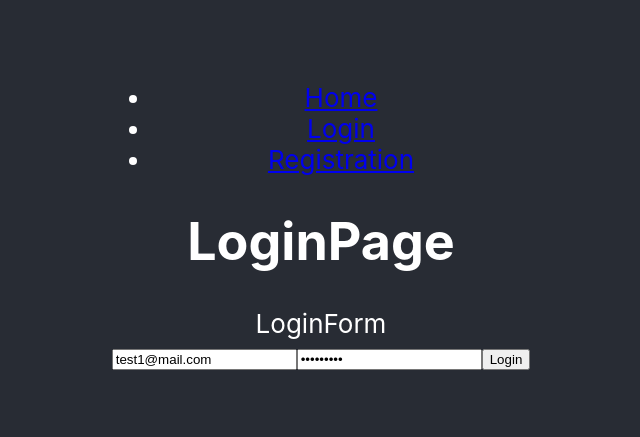
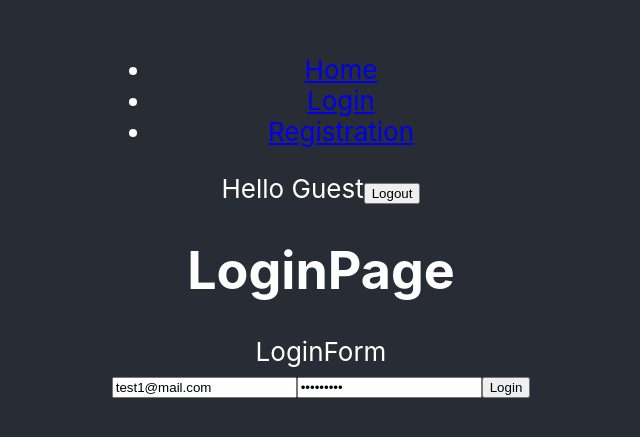
Before and after one commit to Inlvert/MERN-Store, a React (Create React App) app in the folder client/: page /login in a window 1280 px wide. Shown: the part 187-624 px from the top of the page, without its empty margins (319-959 px from the left). Built offline with nearby package versions, Linux system fonts and the light colour scheme.

Commit message:
add button logout + api

```diff
--- a/client/src/api/index.js
+++ b/client/src/api/index.js
@@ -6,6 +6,11 @@ const httpClient = axios.create({
 });
 
 let accessToken = null;
+
+export const clearToken = () => {
+  accessToken = null;
+  localStorage.removeItem(CONSTANTS.REFRESH_TOKEN);
+};
 
 // Add a request interceptor
 httpClient.interceptors.request.use(
--- a/client/src/components/Header/index.jsx
+++ b/client/src/components/Header/index.jsx
@@ -1,7 +1,19 @@
-import React from "react";
+import React, { useEffect } from "react";
 import { NavLink } from "react-router";
+import { useDispatch, useSelector } from "react-redux";
+import { logout } from "../../redux/slices/authSlice";
+import { clearToken } from "../../api";
 
 function Header(props) {
+  const dispatch = useDispatch();
+
+  const { user } = useSelector((state) => state.auth);
+
+  const hendleLogout = () => {
+    clearToken();
+    dispatch(logout());
+  };
+
   return (
     <header>
       <nav>
@@ -22,6 +34,10 @@ function Header(props) {
             </NavLink>
           </li>
         </ul>
+        <span style={{ color: "white" }}>
+          Hello {user ? `${user.firstName} ${user.lastName}` : "Guest"}
+        </span>
+        <button onClick={hendleLogout}>Logout</button>
       </nav>
     </header>
   );
```
